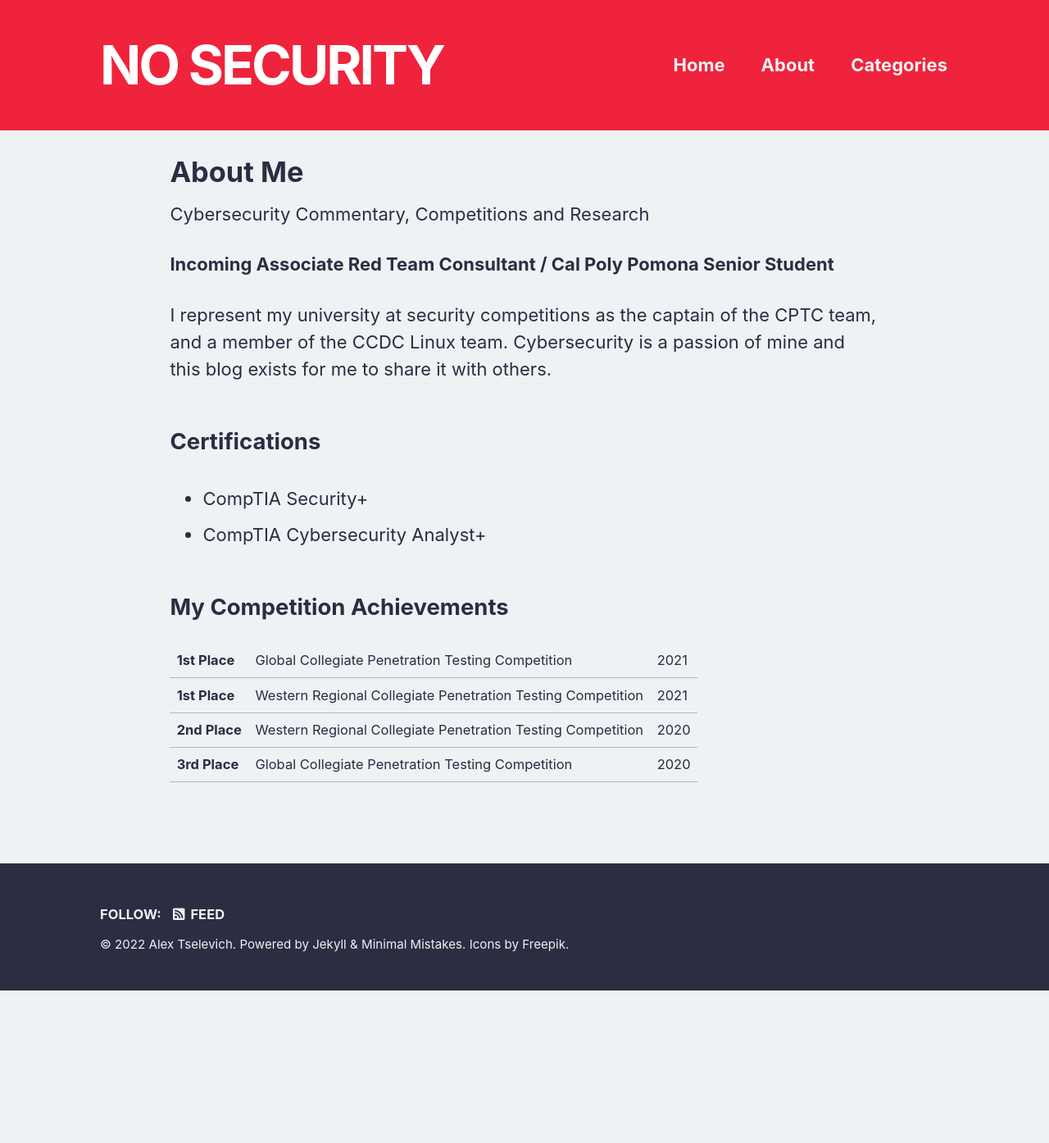
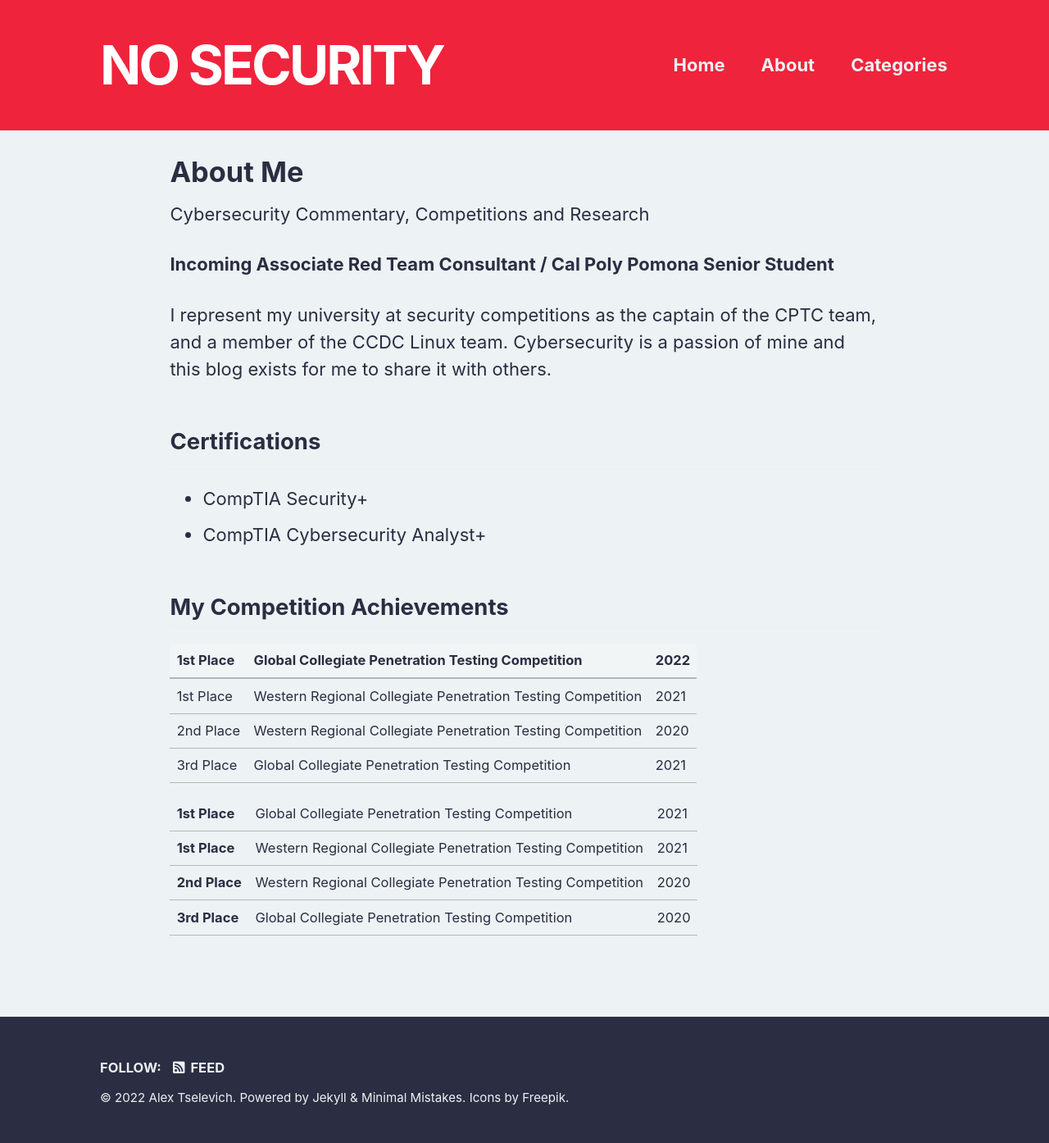
Before and after one commit to nos3curity/MM-Website, a Jekyll site: the page built from about.md, in a window 1280 px wide. Shown: the whole page at 82% size. Built offline with Jekyll 4.4.1, drawn with Linux system fonts in a browser that asks for light colours; cached includes are drawn as plain includes; before the commit the page ends 1208 px from its top, so only the background shows below that.

Commit message:
table test

```diff
--- a/about.md
+++ b/about.md
@@ -17,6 +17,13 @@ I represent my university at security competitions as the captain of the CPTC te
 - CompTIA Cybersecurity Analyst+
 
 ## My Competition Achievements
+
+| 1st Place | Global Collegiate Penetration Testing Competition           | 2022 |
+|-----------|-------------------------------------------------------------|------|
+| 1st Place | Western Regional Collegiate Penetration Testing Competition | 2021 |
+| 2nd Place | Western Regional Collegiate Penetration Testing Competition | 2020 |
+| 3rd Place | Global Collegiate Penetration Testing Competition           | 2021 |
+
 <table>
     <tr>
         <td><strong>1st Place</strong></td>
```
